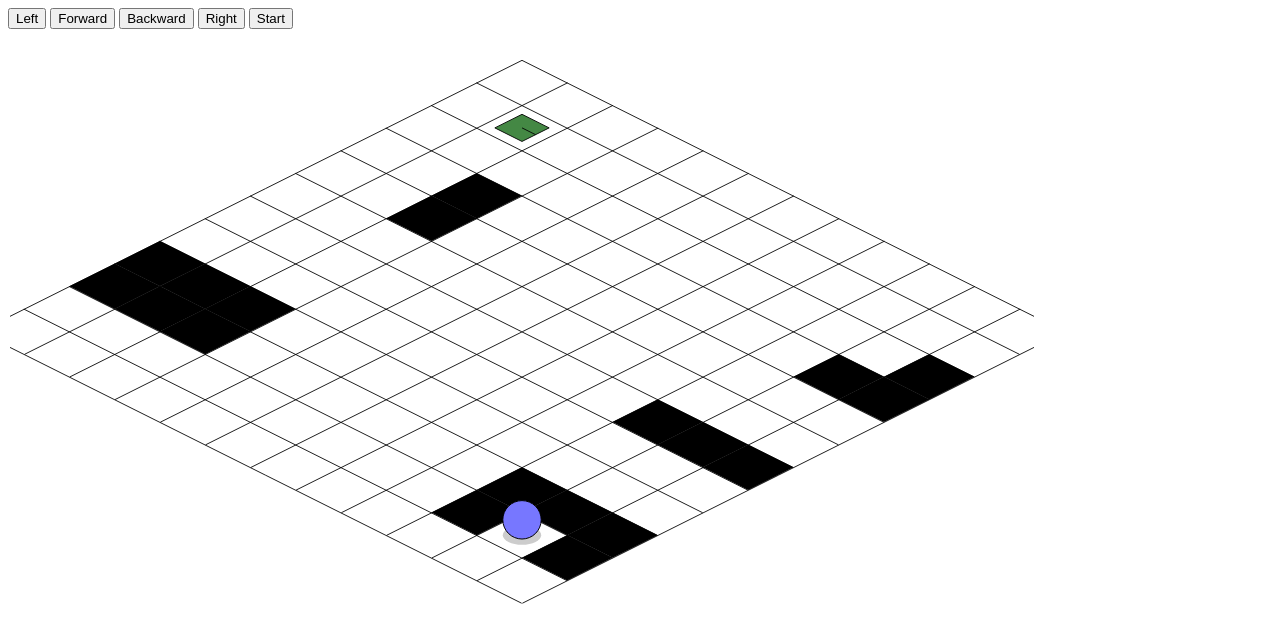
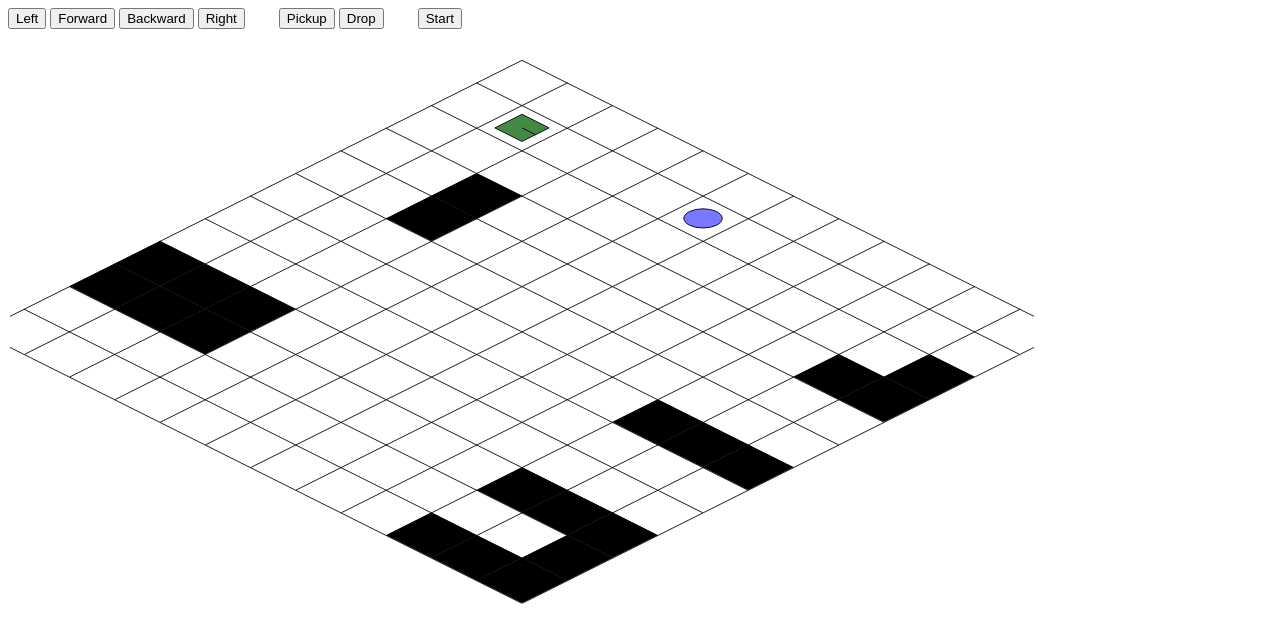
Before and after one commit to mikefrey/robots, a plain HTML site: page index.html in a window 1280 px wide. Drawn offline with Linux system fonts and the light colour scheme.

Commit message:
implemented pick and drop

```diff
--- a/index.html
+++ b/index.html
@@ -4,6 +4,7 @@
   <title>Robots!</title>
   <style>
     canvas { position:absolute; top:60px; left:10px; }
+    span { padding-left:30px; }
   </style>
 </head>
 <body>
@@ -12,6 +13,14 @@
     <button id="forward">Forward</button>
     <button id="backward">Backward</button>
     <button id="right">Right</button>
+
+    <span></span>
+
+    <button id="pickup">Pickup</button>
+    <button id="release">Drop</button>
+
+    <span></span>
+
     <button id="start">Start</button>
   </div>
   <canvas id="bg" width="1024" height="768"></canvas>
--- a/js/script.js
+++ b/js/script.js
@@ -107,13 +107,21 @@ var robot = {
   },
 
   pickup: function() {
-
+    if (vector.equal(ball.pos, vector.add(this.pos, this.dir))) {
+      this.ball = ball
+    }
     return this
   },
 
   release: function() {
+    this.ball = null
+    return this
+  },
 
-    return this
+  moveBall: function() {
+    if (this.ball) {
+      this.ball.pos = vector.add(this.pos, this.dir)
+    }
   },
 
   enqueue: function(fname) {
@@ -141,7 +149,10 @@ var robot = {
     }
 
     var action = this.queue.shift()
-    this[action]().draw()
+    this[action]()
+    this.moveBall()
+    this.draw()
+    ball.draw()
     this.timeout = setTimeout(this.step.bind(this), this.freq)
   },
 
@@ -171,7 +182,7 @@ var robot = {
       )
       ctx.beginPath()
       ctx.moveTo(0, 0)
-      ctx.lineTo(SCALE * 0.3, 0)
+      ctx.lineTo(SCALE * (this.ball?1:0.3), 0)
       ctx.stroke()
       ctx.restore()
 
@@ -185,7 +196,8 @@ var robot = {
 
 var ball = {
 
-  pos: { x:10, y:10 },
+  // pos: { x:10, y:10 },
+  pos: { x:5, y:1 },
 
   draw: function() {
     isoCtx(ctx, function() {
@@ -196,17 +208,17 @@ var ball = {
 
       var radius = SCALE*0.3
 
-      ctx.fillStyle = '#CCCCCC'
-      ctx.beginPath()
-      ctx.arc(0, 0, radius, d2r(0), d2r(360))
-      ctx.fill()
+      // ctx.fillStyle = '#CCCCCC'
+      // ctx.beginPath()
+      // ctx.arc(0, 0, radius, d2r(0), d2r(360))
+      // ctx.fill()
 
-      ctx.rotate(-45 * Math.PI / 180)
-      ctx.scale(1, 2)
+      // ctx.rotate(-45 * Math.PI / 180)
+      // ctx.scale(1, 2)
 
       ctx.fillStyle = '#7777FF'
       ctx.beginPath()
-      ctx.arc(0, -radius*0.8, radius, d2r(0), d2r(360))
+      ctx.arc(0, 0, radius, d2r(0), d2r(360))
       ctx.fill()
       ctx.stroke()
     }.bind(this))
@@ -229,8 +241,8 @@ var grid = [
   [0,0,0,0,0,0,0,0,0,0,0,0],
   [1,1,1,0,0,0,0,0,0,0,0,0],
   [1,1,1,0,0,0,0,0,0,1,1,1],
-  [0,0,0,0,0,0,0,0,0,1,0,1],
-  [0,0,0,0,0,0,0,0,0,0,0,0]
+  [0,0,0,0,0,0,0,0,0,0,0,1],
+  [0,0,0,0,0,0,0,0,0,1,1,1]
 ]
 
 
@@ -242,6 +254,10 @@ var r2d = function(a) {
 }
 
 var vector = {
+
+  equal: function(a, b) {
+    return a.x === b.x && a.y === b.y
+  },
 
   add: function() {
     var args = Array.prototype.slice.call(arguments, 0)
@@ -281,6 +297,12 @@ btnForward.addEventListener('click', robot.enqueue.bind(robot, 'moveForward'), f
 var btnBackward = document.getElementById('backward')
 btnBackward.addEventListener('click', robot.enqueue.bind(robot, 'moveBackward'), false)
 
+var btnPickup = document.getElementById('pickup')
+btnPickup.addEventListener('click', robot.enqueue.bind(robot, 'pickup'), false)
+
+var btnRelease = document.getElementById('release')
+btnRelease.addEventListener('click', robot.enqueue.bind(robot, 'release'), false)
+
 var btnStart = document.getElementById('start')
 btnStart.addEventListener('click', robot.start.bind(robot), false)
 
```
